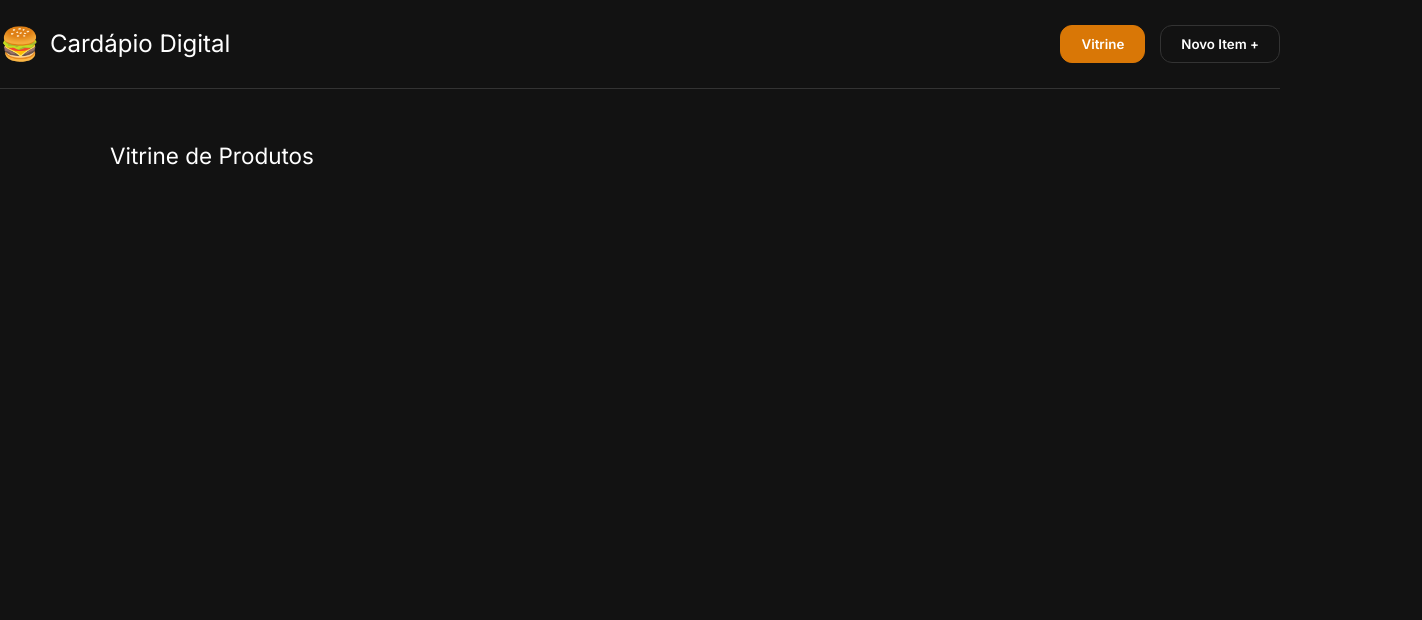
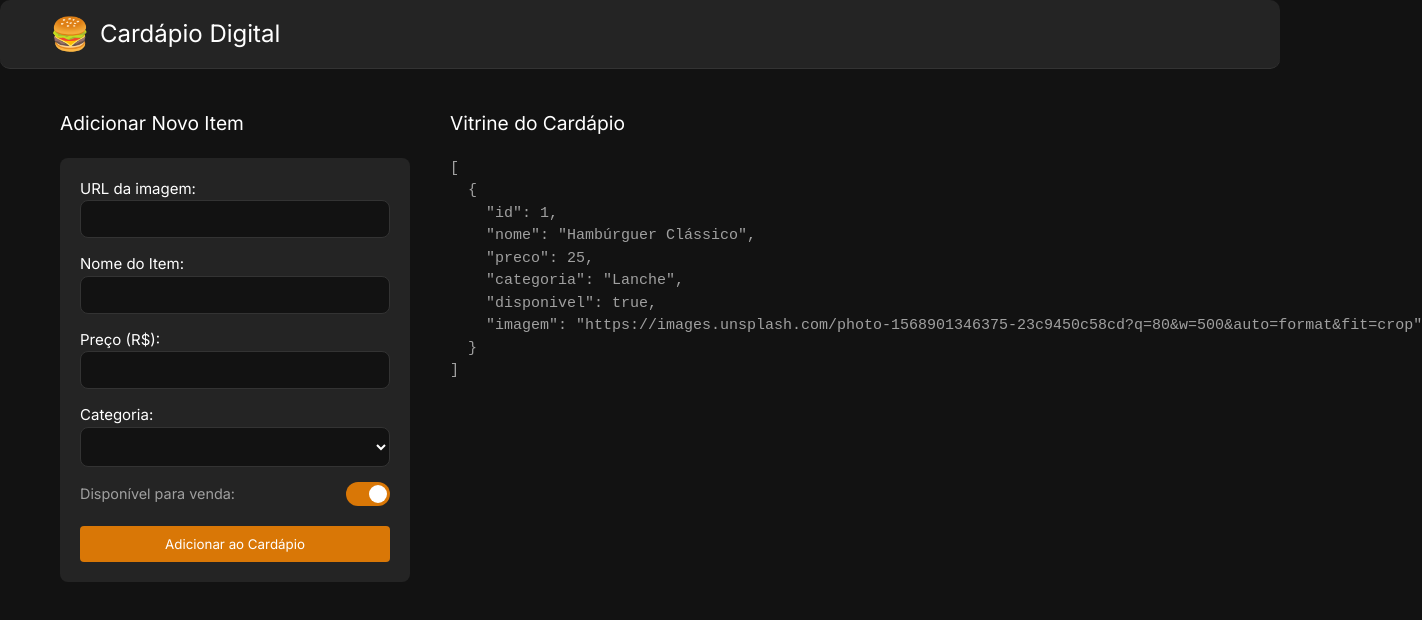
Before and after one commit to SaraAlmeida07/cardapio-digital, a Vue app in the folder cardapio/: page / in a window 1280 px wide. Shown: the top 620 px of the page, 1422 px wide, since content can reach past the window. Built offline with nearby package versions, Linux system fonts and the light colour scheme.

Commit message:
refactor: transição para dashboard único e estilação do toggle switch
- [App.vue] Remove lógica de navegação por abas (v-if)
- [App.vue] Implementa CSS Grid para exibir formulário e vitrine lado a lado
- [CabecalhoApp.vue] Simplifica o componente removendo botões, props e emits

```diff
--- a/cardapio/src/App.vue
+++ b/cardapio/src/App.vue
@@ -4,33 +4,76 @@ import { ref, computed } from 'vue'
 import CabecalhoApp from './components/CabecalhoApp.vue'
 import FormularioItem from './components/FormularioItem.vue'
 
-const paginaAtual = ref('vitrine')
+
+// Exemplo de produto para a vitrine
+const produtos = ref ([
+  { id: 1, nome: 'Hambúrguer Clássico', preco: 25.00, categoria: 'Lanche', disponivel: true, imagem: 'https://images.unsplash.com/photo-1568901346375-23c9450c58cd?q=80&w=500&auto=format&fit=crop' }
+])
+
+// Função para adicionar um novo produto à vitrine
+function adicionarProduto(produtoRecebido) {
+  produtos.value.push(produtoRecebido)
+  console.log('Produto adicionado:', produtoRecebido)
+}
 </script>
+
 
 <template>
 
-  <CabecalhoApp
-      :paginaAtual="paginaAtual"
-      @mudar-pagina="(novaPagina) => paginaAtual = novaPagina"
-    />
+  <CabecalhoApp />
+    <div class="container-dashboard">
+
+    <aside class="coluna-esq">
+      <h3 class="titulo-coluna">Adicionar Novo Item</h3>
+
+      <FormularioItem @adicionar="adicionarProduto" />
+    </aside>
+
+    <main class="coluna-dir">
+      <h3 class="titulo-coluna">Vitrine do Cardápio</h3>
+
+      <pre style="color: var(--cor-texto-mutado);">{{ produtos }}</pre>
+    </main>
+
+    </div>
 
   <div class="container">
     <main v-if="paginaAtual === 'cadastro'">
       <h2>Cadastrar Novo Produto</h2>
+
+      <FormularioItem @adicionar="adicionarProduto" />
+
     </main>
 
     <main v-else-if="paginaAtual === 'vitrine'">
       <h2>Vitrine de Produtos</h2>
+      <div v-if="produtos.length === 0">
+        <p>Nenhum produto cadastrado. Volte para a página de cadastro para adicionar produtos.</p>
+      </div>
+
+      <pre style="color: white;">{{ produtos }}</pre>
+
     </main>
 
   </div>
 </template>
 
-<style scoped>
-/* Apenas um estilo básico para centralizar o conteúdo da tela */
-.container {
-  max-width: 1100px;
-  margin: 0 auto;
-  padding: 20px;
+<style scoped>/* O container agora usa CSS Grid para criar duas colunas */
+.container-dashboard {
+  max-width: 1200px;
+  margin: 40px auto; /* Afasta um pouco do cabeçalho */
+  padding: 0 20px;
+
+  display: grid;
+  /* A primeira coluna tem 350px fixos, a segunda ocupa o resto (1fr) */
+  grid-template-columns: 350px 1fr;
+  gap: 40px; /* Espaço entre o form e a vitrine */
+  align-items: start; /* Impede que o formulário estique para baixo se a vitrine crescer */
+}
+
+.titulo-coluna {
+  font-size: 1.2rem;
+  color: var(--cor-texto-principal);
+  margin-bottom: 20px;
 }
 </style>
--- a/cardapio/src/components/CabecalhoApp.vue
+++ b/cardapio/src/components/CabecalhoApp.vue
@@ -9,37 +9,30 @@ const emit = defineEmits(['mudar-pagina'])
 </script>
 
 <template>
-  <header class="cabecalho">
-    <div class="logo-titulo">
-      <span class="icone">🍔</span>
-      <h1>Cardápio Digital</h1>
+  <header class="cabecalho-fundo">
+    <div class="cabecalho-conteudo">
+      <div class="logo-titulo">
+        <span class="icone">🍔</span>
+        <h1>Cardápio Digital</h1>
+      </div>
     </div>
-
-    <nav class="menu-navegacao">
-      <button
-        :class="{ ativo: paginaAtual === 'vitrine' }"
-        @click="emit('mudar-pagina', 'vitrine')"
-      >
-        Vitrine
-      </button>
-      <button
-        :class="{ ativo: paginaAtual === 'cadastro' }"
-        @click="emit('mudar-pagina', 'cadastro')"
-      >
-        Novo Item +
-      </button>
-    </nav>
   </header>
 </template>
 
 <style scoped>
-.cabecalho {
+.cabecalho-fundo {
+  background-color: var(--cor-fundo-card);
+  border-bottom: 1px solid var(--borda-suave);
+  border-radius: 10px;
+  width: 100%;
+}
+
+.cabecalho-conteudo {
+  max-width: 1200px; /* Aumentei um pouco para caber o layout lado a lado */
+  margin: 0 auto;
+  padding: 10px 10px;
   display: flex;
-  justify-content: space-between;
   align-items: center;
-  padding: 20px 0;
-  border-bottom: 1px solid var(--borda-suave);
-  margin-bottom: 30px;
 }
 
 .logo-titulo {
@@ -54,32 +47,6 @@ const emit = defineEmits(['mudar-pagina'])
 
 h1 {
   font-size: 1.5rem;
-  color: var(--cor-texto);
-}
-
-.menu-navegacao {
-  display: flex;
-  gap: 15px;
-}
-
-button {
-  padding: 10px 20px;
-  border-radius: var(--raio-borda);
-  background-color: transparent;
-  border: 1px solid var(--borda-suave);
-  color: var(--cor-texto);
-  font-weight: 600;
-  transition: all 0.3s;
-}
-
-button:hover {
-  background-color: var(--borda-suave);
-}
-
-/* A classe que deixa o botão laranja quando está na página certa */
-button.ativo {
-  background-color: var(--cor-primaria);
-  border-color: var(--cor-primaria);
-  color: white;
+  color: var(--cor-texto-principal);
 }
 </style>
--- a/cardapio/src/components/FormularioItem.vue
+++ b/cardapio/src/components/FormularioItem.vue
@@ -60,9 +60,13 @@
             </select>
         </div>
 
-        <div class="grupo-input">
-            <label>Disponível para venda?</label>
-            <input type="checkbox" v-model="form.disponivel" />
+        <div class="grupo-checkbox">
+            <span class="label-texto">Disponível para venda:</span>
+
+            <label class="switch">
+                <input type="checkbox" v-model="form.disponivel" />
+                <span class="slider"></span>
+            </label>
         </div>
 
         <button type="submit" class="btn-salvar">Adicionar ao Cardápio</button>
@@ -89,4 +93,62 @@
   color: white;
   border-radius: 4px;
 }
+/* --- ESTILOS DO TOGGLE SWITCH --- */
+.grupo-checkbox {
+  display: flex;
+  justify-content: space-between;
+  align-items: center;
+  margin-bottom: 20px;
+}
+.label-texto {
+  color: var(--cor-texto-mutado);
+  font-size: 0.9rem;
+}
+
+/* Tamanho do botão "pílula" */
+.switch {
+  position: relative;
+  display: inline-block;
+  width: 44px;
+  height: 24px;
+}
+
+/* Esconde o checkbox original (ele continua lá, mas invisível) */
+.switch input {
+  opacity: 0;
+  width: 0;
+  height: 0;
+}
+
+/* O fundo do botão (cinza escuro quando desligado) */
+.slider {
+  position: absolute;
+  cursor: pointer;
+  top: 0;
+  left: 0;
+  right: 0;
+  bottom: 0;
+  background-color: var(--borda-suave); /* Usando a cor da nossa borda */
+  transition: 0.4s;
+  border-radius: 24px;
+}
+/* A bolinha branca (feita com o pseudo-elemento ::before) */
+.slider::before {
+  position: absolute;
+  content: "";
+  height: 18px;
+  width: 18px;
+  left: 3px;
+  bottom: 3px;
+  background-color: white;
+  transition: 0.4s;
+  border-radius: 50%;
+}
+/* Quando o checkbox estiver marcado, move a bolinha para a direita e muda a cor do fundo para a cor primária */
+.switch input:checked + .slider {
+  background-color: var(--cor-primaria);
+}
+.switch input:checked + .slider::before {
+  transform: translateX(20px);
+}
 </style>
```
